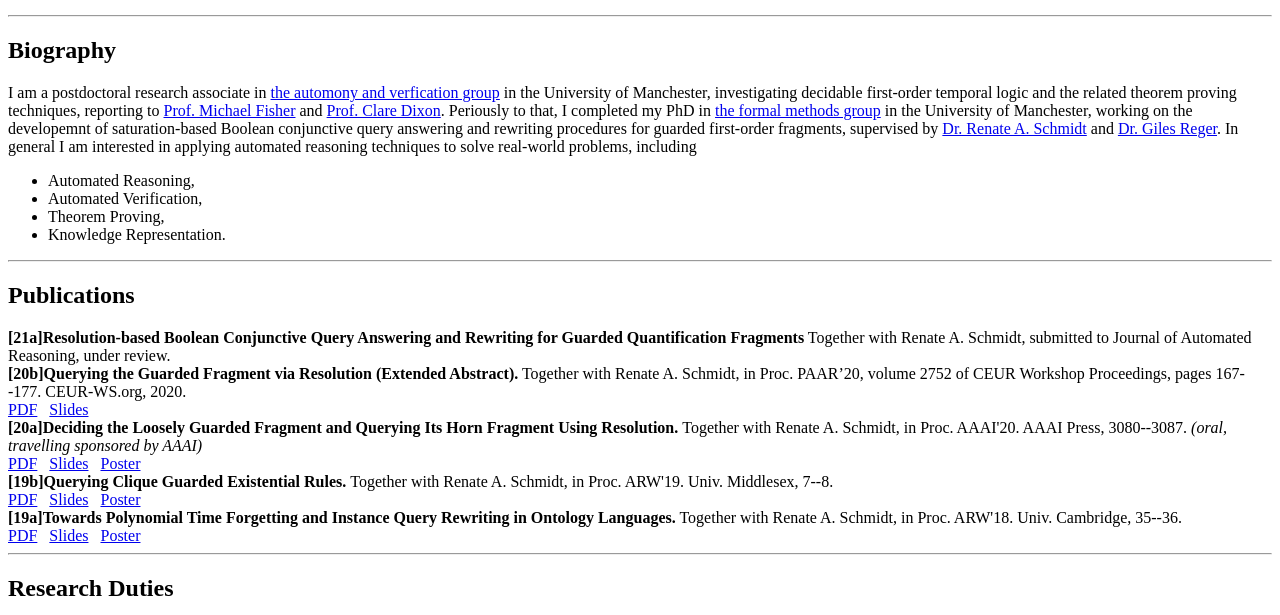
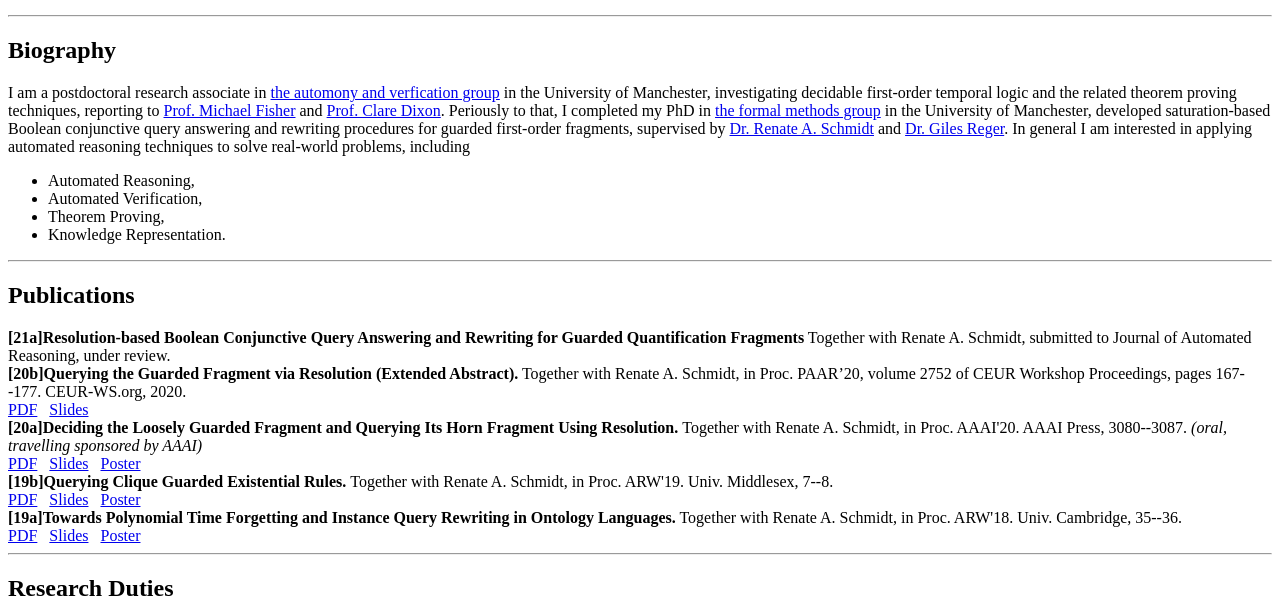
Before and after one commit to senzhengsz/szheng, a plain HTML site: page index.html in a window 1280 px wide. Shown: the part 185-800 px from the top of the page. Drawn offline with Linux system fonts and the light colour scheme.

Commit message:
Update index.html

```diff
--- a/index.html
+++ b/index.html
@@ -67,7 +67,7 @@
 <h2>Biography</h2>
 
 I am a postdoctoral research associate in <A HREF="https://www.cs.manchester.ac.uk/research/expertise/autonomy-and-verification/"> the automony and verfication group</A> in the University of Manchester, investigating decidable first-order temporal logic and the related theorem proving techniques, reporting to <A HREF="https://personalpages.manchester.ac.uk/staff/michael.fisher/">Prof. Michael Fisher</a> and <A HREF="https://personalpages.manchester.ac.uk/staff/clare.dixon/"> Prof. Clare Dixon</a>.
-Periously to that, I completed my PhD in <A HREF="https://www.cs.manchester.ac.uk/research/expertise/formal-methods/"> the formal methods group</A> in the University of Manchester, working on the developemnt of saturation-based Boolean conjunctive query answering and rewriting procedures for guarded first-order fragments, supervised by <A HREF="http://www.cs.man.ac.uk/~schmidt/"> Dr. Renate A. Schmidt</a> and <A HREF="http://www.cs.man.ac.uk/~regerg/"> Dr. Giles Reger</a>.
+Periously to that, I completed my PhD in <A HREF="https://www.cs.manchester.ac.uk/research/expertise/formal-methods/"> the formal methods group</A> in the University of Manchester, developed saturation-based Boolean conjunctive query answering and rewriting procedures for guarded first-order fragments, supervised by <A HREF="http://www.cs.man.ac.uk/~schmidt/"> Dr. Renate A. Schmidt</a> and <A HREF="http://www.cs.man.ac.uk/~regerg/"> Dr. Giles Reger</a>.
 In general I am interested in applying automated reasoning techniques to solve real-world problems, including
 <ul>
   <li>Automated Reasoning,</li>
```
